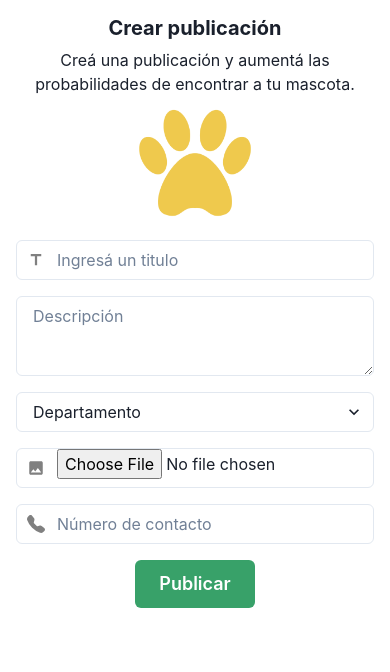
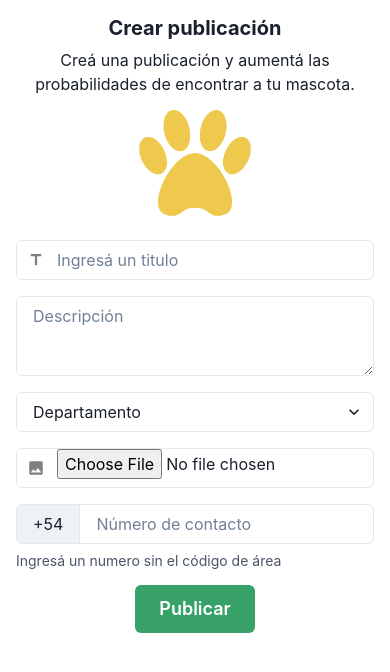
Before and after one commit to MauroErben/find-pet-frontend, a React (Vite) app: page /new-post in a window 390 px wide. Shown: the top 672 px of the page. Built offline with nearby package versions, Linux system fonts and the light colour scheme.

Commit message:
fix image and phone form validation

```diff
--- a/src/Components/Posts/PostForm.jsx
+++ b/src/Components/Posts/PostForm.jsx
@@ -12,7 +12,9 @@ import {
     Button,
     FormControl,
     InputLeftElement,
-    FormErrorMessage
+    FormErrorMessage,
+    InputLeftAddon,
+    FormHelperText
 } from '@chakra-ui/react'
 import { MdTitle, MdImage } from 'react-icons/md'
 import { BsFillTelephoneFill } from 'react-icons/bs'
@@ -108,9 +110,13 @@ export default function PostForm() {
                         />
                         <Input
                             type='file'
+                            accept='.png,.jpg,.jpeg'
                             name='image'
-                            value={formik.values.image}
-                            onChange={formik.handleChange}
+                            onChange={(e) => {
+                                const files = e.target.files
+                                const myFiles = Array.from(files)
+                                formik.setFieldValue('image', myFiles[0])
+                            }}
                             onBlur={formik.handleBlur}
                         />
                     </InputGroup>
@@ -119,8 +125,8 @@ export default function PostForm() {
 
                 <FormControl isInvalid={formik.touched.phone && formik.errors.phone}>
                     <InputGroup>
-                        <InputLeftElement
-                            children={<BsFillTelephoneFill size={18} color='gray' />}
+                        <InputLeftAddon
+                            children='+54'
                         />
                         <Input
                             type='tel'
@@ -131,6 +137,7 @@ export default function PostForm() {
                             onBlur={formik.handleBlur}
                         />
                     </InputGroup>
+                    <FormHelperText>Ingresá un numero sin el código de área</FormHelperText>
                     <FormErrorMessage>{formik.errors.phone}</FormErrorMessage>
                 </FormControl>
 
--- a/src/Components/Posts/PostScheme.js
+++ b/src/Components/Posts/PostScheme.js
@@ -1,11 +1,24 @@
 import * as Yup from 'yup'
+
+const SUPPORTED_FORMATS = ['image/jpg', 'image/jpeg', 'image/png']
+const IMAGE_MAX_SIZE = 5000000 // 5MB
+const PHONE_REG_EXP = /^((\\+[1-9]{1,4}[ \\-]*)|(\\([0-9]{2,3}\\)[ \\-]*)|([0-9]{2,4})[ \\-]*)*?[0-9]{3,4}?[ \\-]*[0-9]{3,4}?$/
 
 export const postScheme = Yup.object().shape({
     title: Yup.string().required('Campo obligatorio'),
     description: Yup.string().required('Campo obligatorio'),
     location: Yup.string().required('Campo obligatorio'),
-    image: Yup.string().required('Campo obligatorio'),
-    phone: Yup.number()
+    image: Yup.mixed()
+        .required('Imagen requerida')
+        .test("FILE_SIZE", "La imagen debe ser menor a 5mb.",
+            value => !value || (value && value.size <= IMAGE_MAX_SIZE))
+        .test("FILE_FORMAT", "La imagen debe tener formato .jpg, .jpeg o .png",
+            value => !value || (value && SUPPORTED_FORMATS.includes(value.type))),
+    phone: Yup.string()
         .required('Campo obligatorio')
-        .min(8, 'Mínimo 8 caracteres')
+        .trim()
+        .matches(
+            PHONE_REG_EXP,
+            'Debes igresar un celular válido'
+        ),
 })
```
